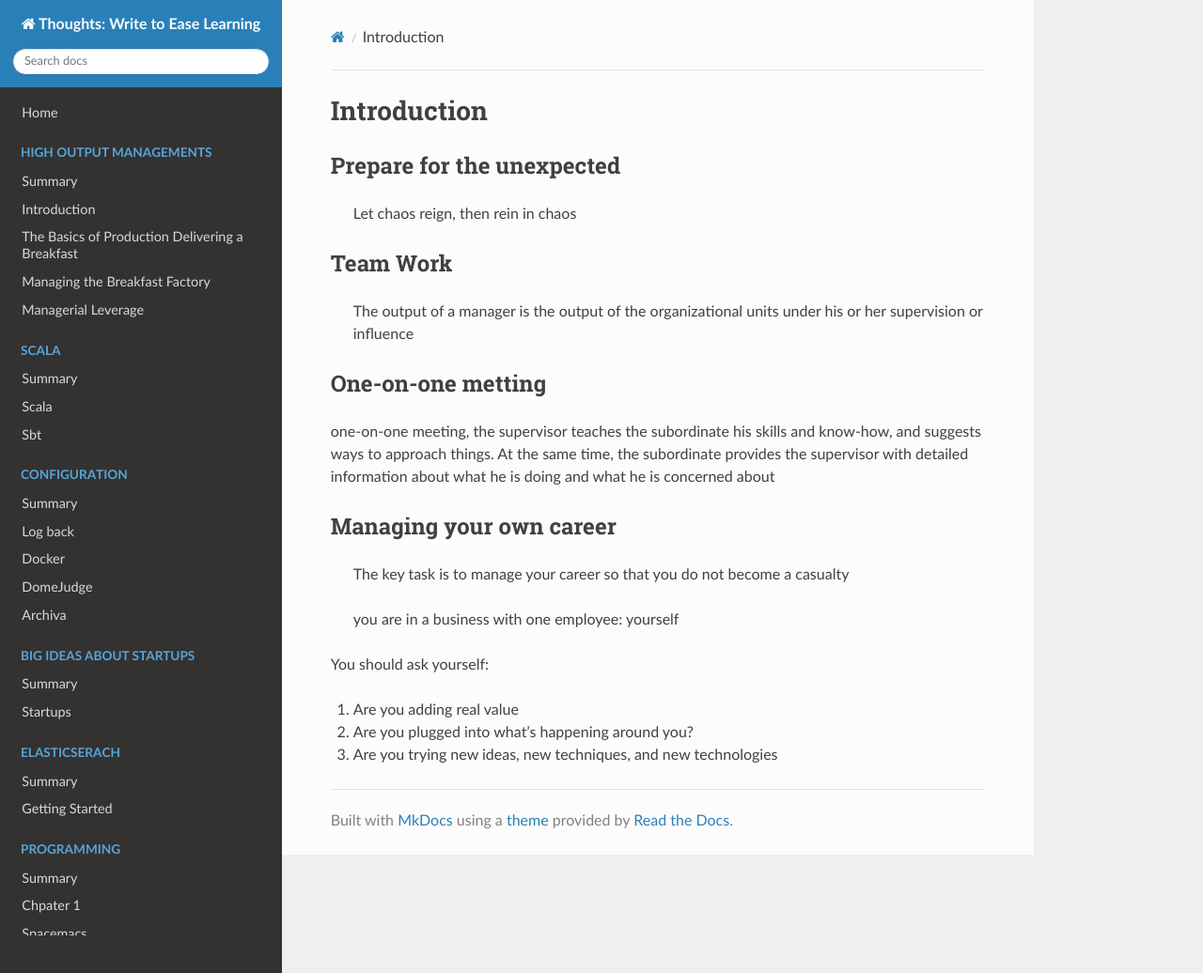
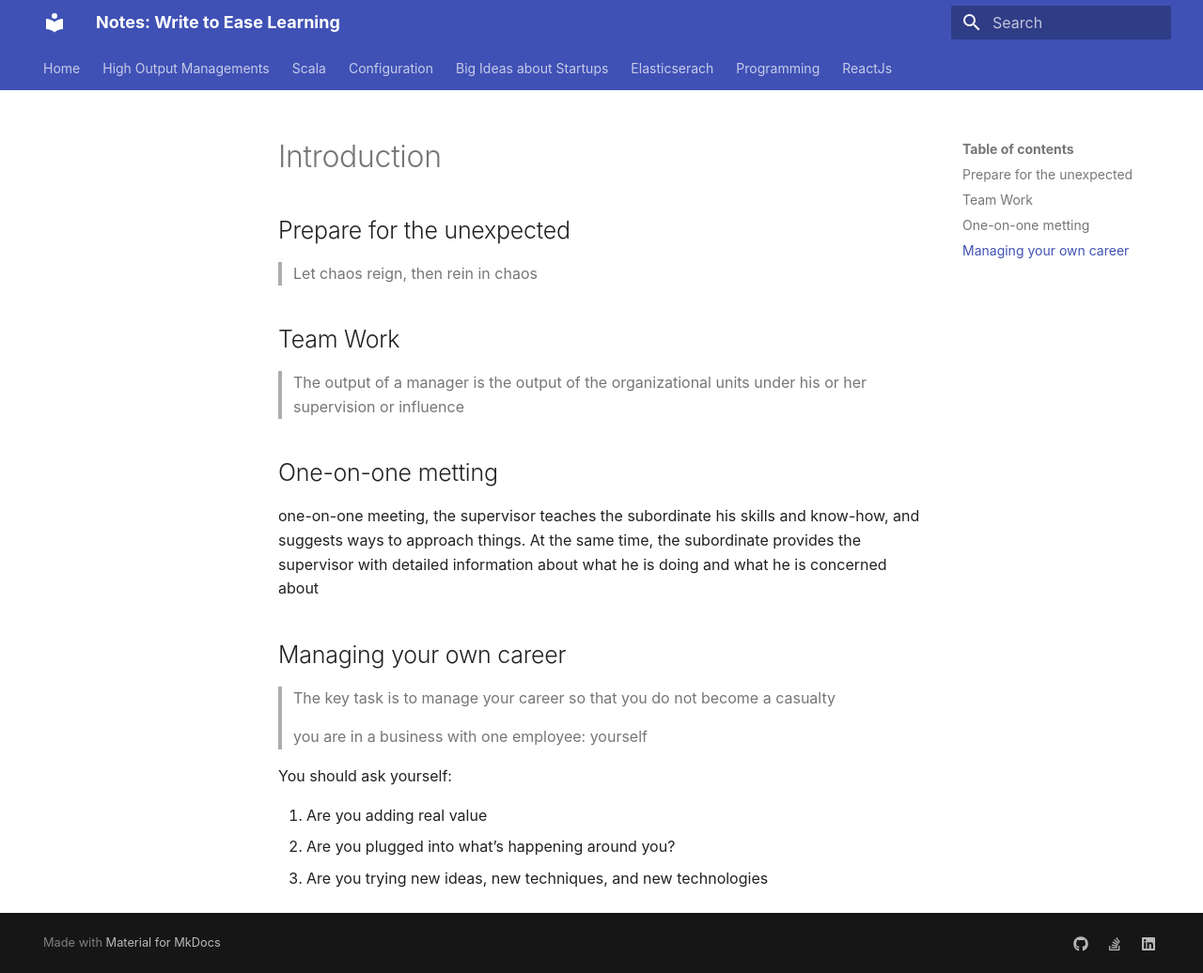
Before and after one commit to mohammedi-haroune/notes, an MkDocs documentation site: the page built from docs/high_output_management/README.md, in a window 1280 px wide and 1036 px high. Shown: the whole window at 94% size. Built offline with MkDocs 1.6.1 and Material for MkDocs 9.7.7, drawn with Linux system fonts in a browser that asks for light colours; nearby versions of some CDN libraries; some web fonts are replaced.

Commit message:
feature[mkdocs.yml]: styling and metadata

```diff
--- a/mkdocs.yml
+++ b/mkdocs.yml
@@ -1,5 +1,25 @@
-site_name: 'Thoughts: Write to Ease Learning'
-theme: readthedocs
+site_name: 'Notes: Write to Ease Learning'
+site_url: 'https://mohammedi-haroune.github.io/notes/'
+
+theme:
+  name: 'material'
+  font:
+    text: 'Product sans'
+    code: 'Source code pro'
+  feature:
+    tabs: true
+extra:
+  social:
+    - type: 'github'
+      link: 'https://github.com/mohammedi-haroune'
+    - type: 'stack-overflow'
+      link: 'https://stackoverflow.com/users/7573221/haroun-mohammedi'
+    - type: 'linkedin'
+      link: 'https://linkedin.com/in/mohammedi-haroune-3b3836170'
+
+markdown_extensions:
+  - codehilite
+  - admonition
 nav:
 - Home: 'index.md'
 - High Output Managements:
```
